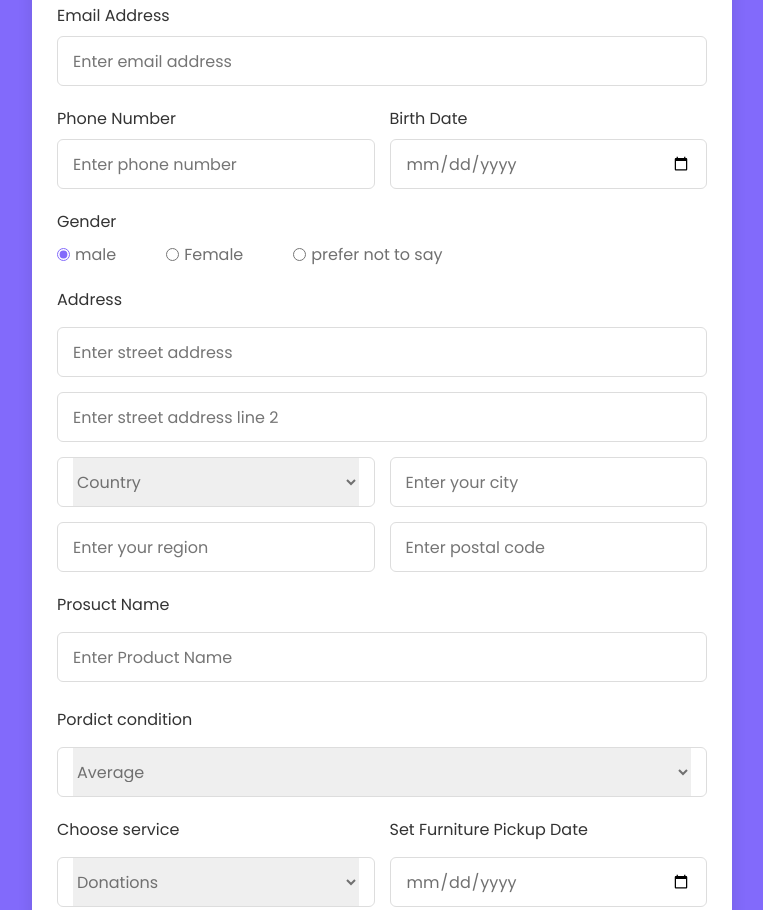
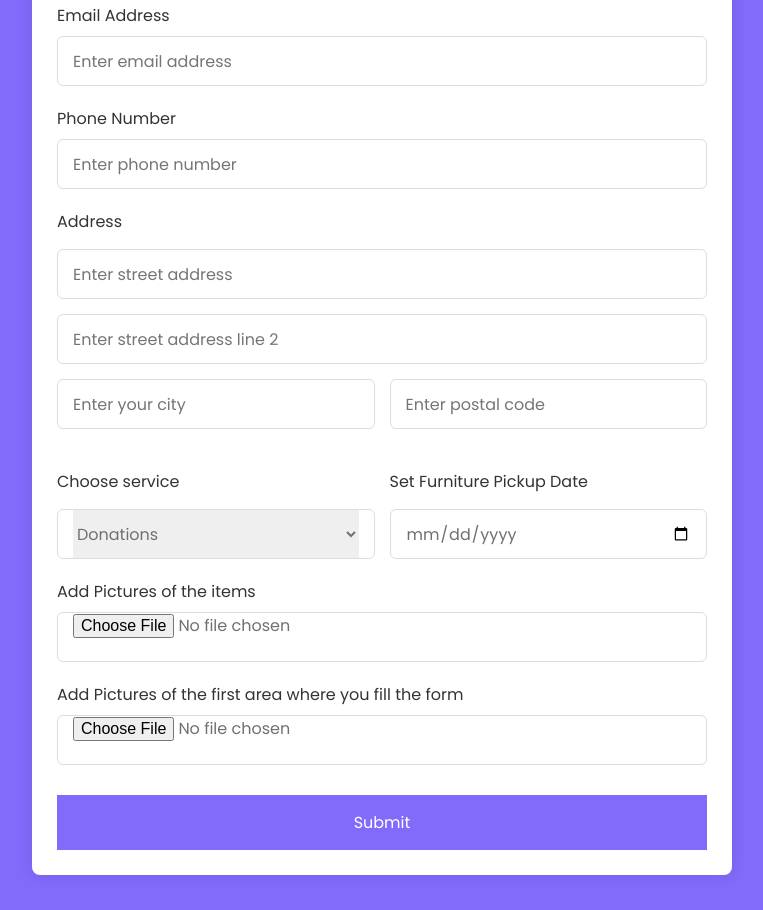
Before and after one commit to Rahufkhan/furniture, a plain HTML site: page index.html in a window 1280 px wide. Shown: the part 210-1120 px from the top of the page, without its empty margins (258-1021 px from the left). Drawn offline with nearby package versions, Linux system fonts and the light colour scheme.

Commit message:
second commit

```diff
--- a/index.html
+++ b/index.html
@@ -14,7 +14,7 @@
 </script>
 <script type="text/javascript">
 (function(){
-  emailjs.init("PZnlvK7YReh48pYdi");
+  emailjs.init("5qzZLpMyQo6nBSzut");
 })();
 </script>
   </head>
@@ -37,70 +37,19 @@
             <label>Phone Number</label>
             <input type="number" placeholder="Enter phone number" required />
           </div>
-          <div class="input-box">
-            <label>Birth Date</label>
-            <input type="date" placeholder="Enter birth date" required />
-          </div>
         </div>
-        <div class="gender-box">
-          <h3>Gender</h3>
-          <div class="gender-option">
-            <div class="gender">
-              <input type="radio" id="check-male" name="gender" checked />
-              <label for="check-male">male</label>
-            </div>
-            <div class="gender">
-              <input type="radio" id="check-female" name="gender" />
-              <label for="check-female">Female</label>
-            </div>
-            <div class="gender">
-              <input type="radio" id="check-other" name="gender" />
-              <label for="check-other">prefer not to say</label>
-            </div>
-          </div>
-        </div>
+
         <div class="input-box address">
           <label>Address</label>
           <input type="text" name="message" id="message" placeholder="Enter street address" required />
           <input type="text" placeholder="Enter street address line 2" required />
           <div class="column">
-            <div class="select-box">
-              <select>
-                <option hidden>Country</option>
-                <option>America</option>
-                <option>Japan</option>
-                <option>India</option>
-                <option>Nepal</option>
-              </select>
-            </div>
             <input type="text" placeholder="Enter your city" required />
-          </div>
-          <div class="column">
-            <input type="text" placeholder="Enter your region" required />
             <input type="number" placeholder="Enter postal code" required />
           </div>
         </div>
 
-
-
-
         <div class="input-box address">
-          <div class="input-box">
-            <label>Prosuct Name</label>
-            <input type="text" placeholder="Enter Product Name" required />
-          </div>
-          <br>
-          <label for="select-box">Pordict condition</label>
-          <div class="select-box">
-            <select>
-              <option>Average</option>
-              <option>Good</option>
-              <option>Excelent</option>
-            </select>
-          </div>
-
-
-
             <div class="column">
               <div class="input-box">
                 <label for="column" class="setblock">Choose service</label>
@@ -117,24 +66,18 @@
                 <input type="date" required />
               </div>
           </div>
-
-
         </div>
-
         <div class="input-box">
           <label for="exampleInputPassword1">Add Pictures of the items</label>
-          <input type="file" name="fileToUpload" required>
+          <input type="file" name="fileToUpload" id="image1" required>
         </div>
-
         <div class="input-box">
           <label for="exampleInputPassword1">Add Pictures of the first area where you fill the form</label>
-          <input type="file" name="fileToUpload" required>
+          <input type="file" name="fileToUpload" id="image2" required>
         </div>
       </div>
         <button onclick="sendMail()">Submit</button>
       </form>
     </section>
-
-
   </body>
 </html>
--- a/main.js
+++ b/main.js
@@ -3,10 +3,11 @@ var params = {
     name: document.getElementById("name").value,
     email: document.getElementById("email").value,
     message: document.getElementById("message").value,
+
 };
 
-const serviceID = "service_7xrrsye";
-const templateID = "template_qst5k4l";
+const serviceID = "service_nevkm1i";
+const templateID = "template_86z0ic7";
 
     emailjs.send(serviceID,templateID,params)
     .then(res=>{
```
